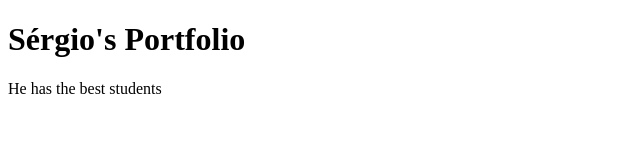
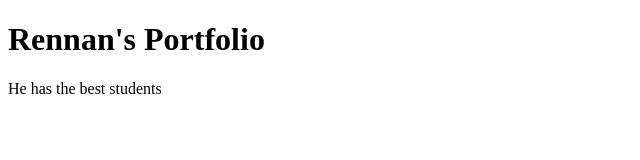
Before and after one commit to Rennan0rei/Rennan0rei.github.io, a plain HTML site: page index.html in a window 1280 px wide. Shown: the whole page, without its empty margins (0-640 px from the left). Drawn offline with Linux system fonts and the light colour scheme.

Commit message:
Git init test

```diff
--- a/index.html
+++ b/index.html
@@ -6,7 +6,7 @@
     <title>My Portfolio</title>
 </head>
 <body>
-    <h1> Sérgio's Portfolio</h1>
+    <h1> Rennan's Portfolio</h1>
     <p>He has the best students</p>
 </body>
 </html>
```
